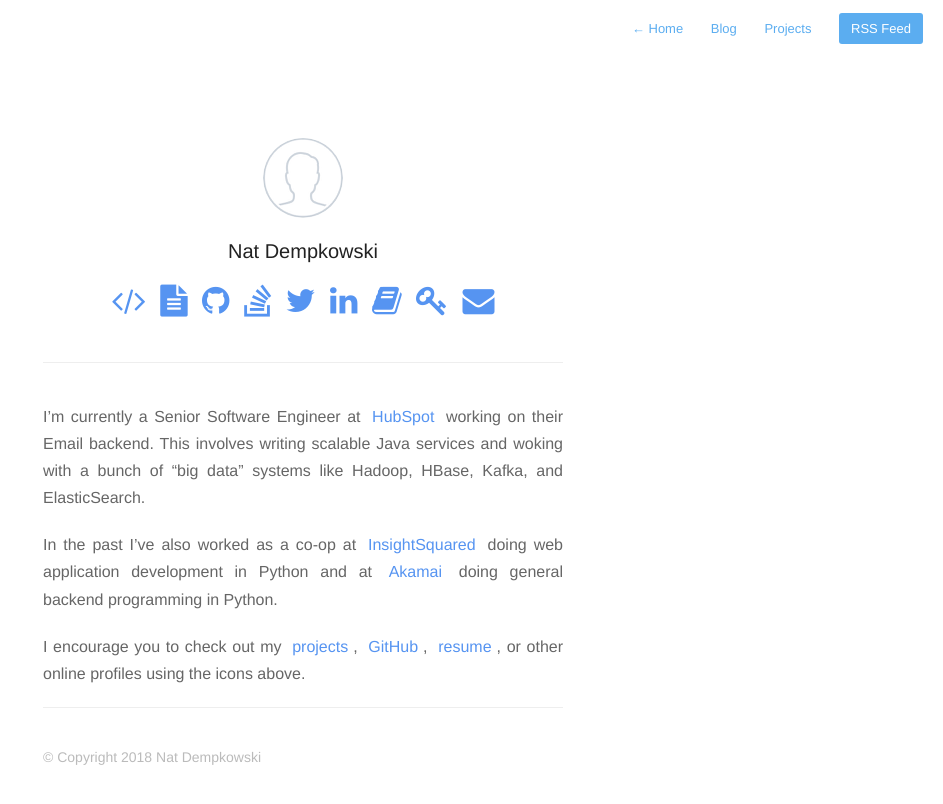
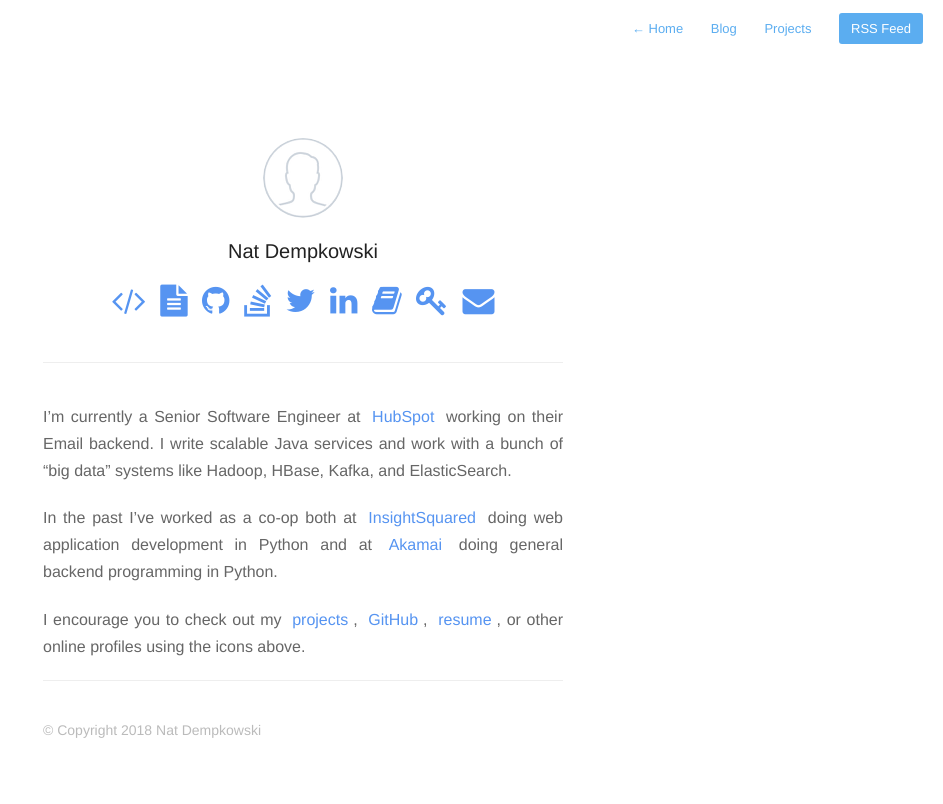
Before and after one commit to natdempk/natdempk.github.io, a Jekyll site: the page built from index.md, in a window 1280 px wide. Shown: the top 804 px of the page, without its empty margins (337-1280 px from the left). Built offline with Jekyll 4.4.1, drawn with Linux system fonts in a browser that asks for light colours; nearby versions of some CDN libraries.

Commit message:
Update wording

```diff
--- a/index.md
+++ b/index.md
@@ -2,9 +2,9 @@
 profile: true
 layout: default
 ---
-I'm currently a Senior Software Engineer at [HubSpot](https://www.hubspot.com) working on their Email backend. This involves writing scalable Java services and woking with a bunch of "big data" systems like Hadoop, HBase, Kafka, and ElasticSearch.
+I'm currently a Senior Software Engineer at [HubSpot](https://www.hubspot.com) working on their Email backend. I write scalable Java services and work with a bunch of "big data" systems like Hadoop, HBase, Kafka, and ElasticSearch.
 
-In the past I've also worked as a co-op at [InsightSquared](http://www.insightsquared.com) doing web application development in Python and at [Akamai](https://www.akamai.com) doing general backend programming in Python.
+In the past I've worked as a co-op both at [InsightSquared](http://www.insightsquared.com) doing web application development in Python and at [Akamai](https://www.akamai.com) doing general backend programming in Python.
 
 I encourage you to check out my [projects](/projects/), [GitHub](https://github.com/natdempk), [resume](/assets/pdf/Resume Nathaniel Dempkowski 2015-10-12.pdf), or other online profiles using the icons above.
 
```
